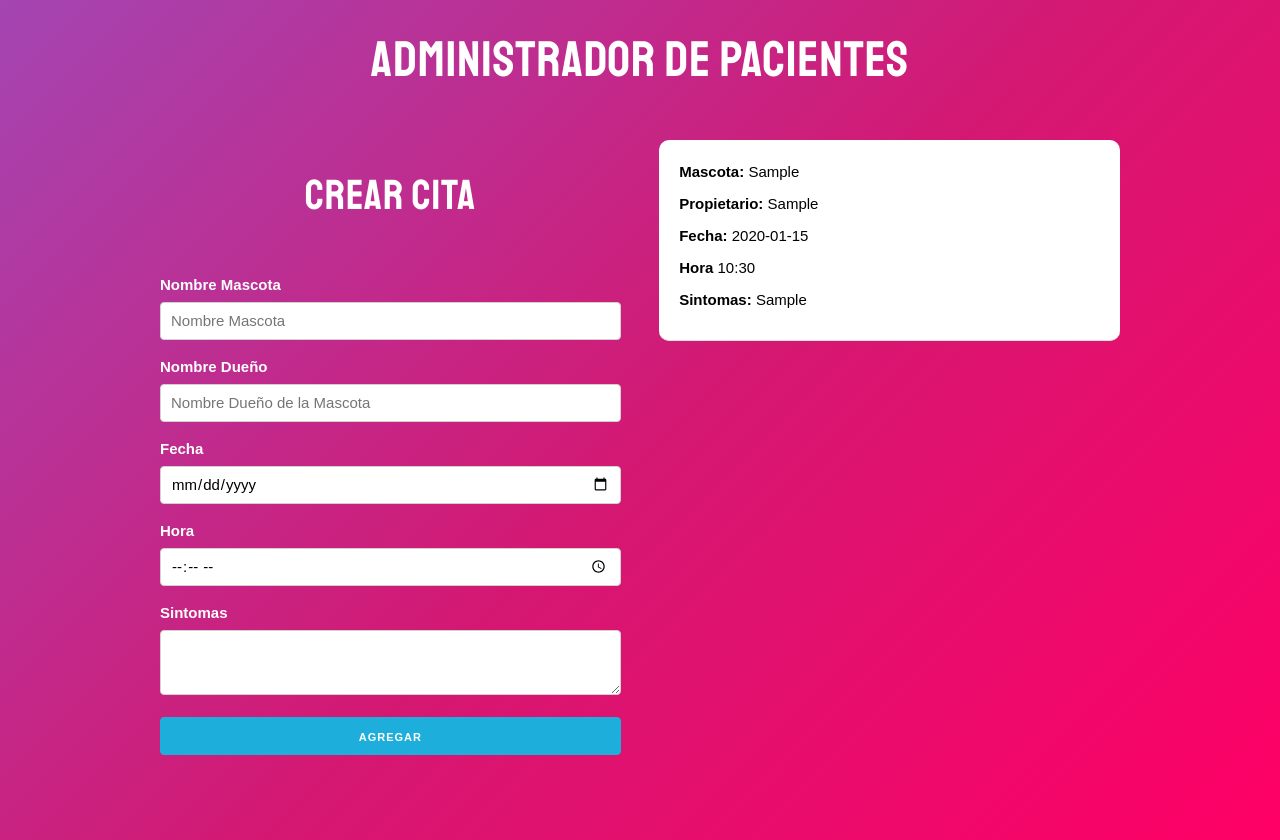
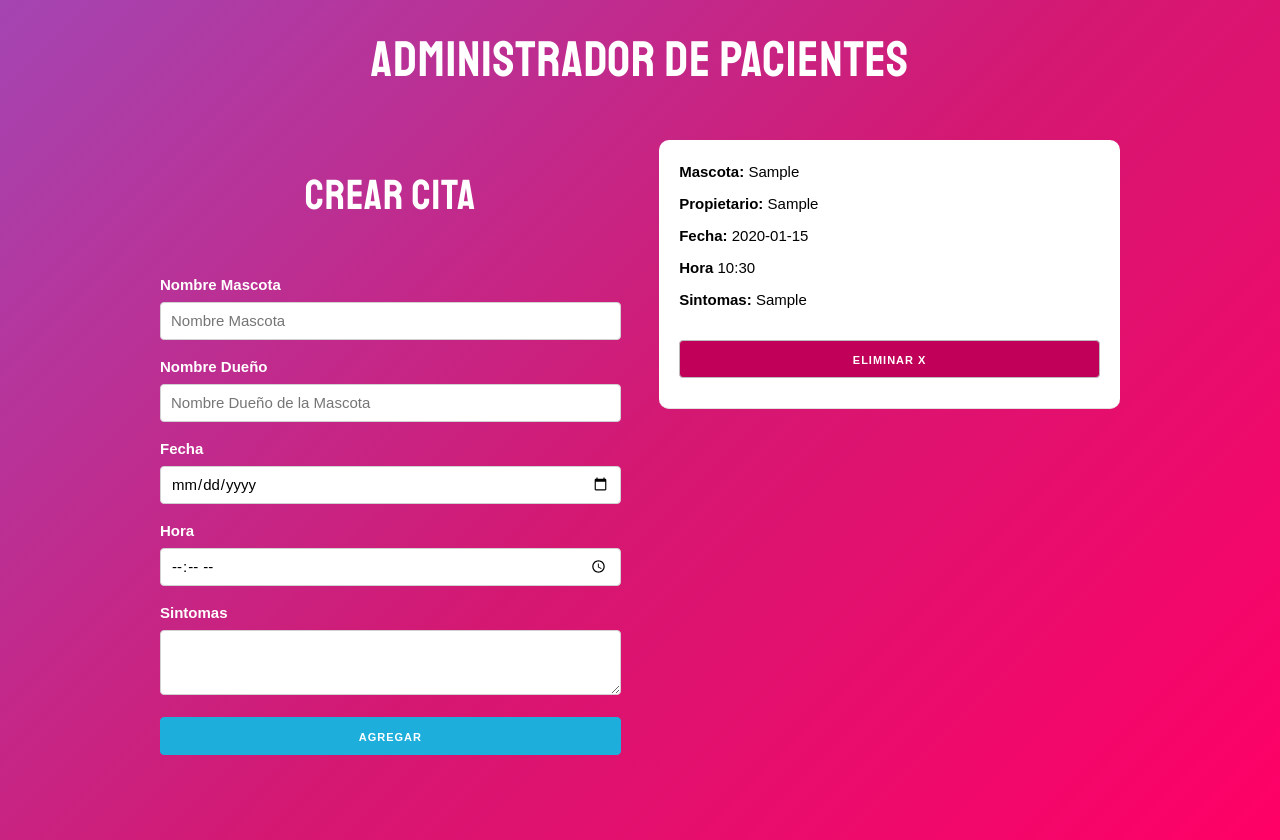
Before and after one commit to React-Development/citas-hooks, a React (Create React App) app: page / in a window 1280 px wide. Both pictures are taken after typing "Sample", "Sample", "2020-01-15", "10:30", "Sample" into the empty fields and a click on the button "AGREGAR". Built offline with nearby package versions, Linux system fonts and the light colour scheme.

Commit message:
adding removing citas function

```diff
--- a/src/App.js
+++ b/src/App.js
@@ -1,6 +1,6 @@
 import React, { useState, Fragment } from "react";
 
-function Cita({ cita }) {
+function Cita({ cita, index, eliminarCita }) {
   return (
     <div className="cita">
       <p>
@@ -18,6 +18,9 @@ function Cita({ cita }) {
       <p>
         Sintomas: <span>{cita.sintomas}</span>
       </p>
+      <button
+      onClick={()=> eliminarCita(index)}
+      type="button" className="button eliminar u-full-width">Eliminar X</button>
     </div>
   );
 }
@@ -125,6 +128,13 @@ function App() {
     guardarCita(nuevasCitas);
   };
 
+  // elimina las citas del state
+  const eliminarCita = index => {
+    const nuevasCitas = [...citas];
+    nuevasCitas.splice(index, 1);
+    guardarCita(nuevasCitas);
+  }
+
   return (
     <Fragment>
       <h1>Administrador de Pacientes</h1>
@@ -135,7 +145,12 @@ function App() {
           </div>
           <div className="one-half column">
             {citas.map((cita, index) => (
-              <Cita key={index} index={index} cita={cita} />
+              <Cita
+                key={index}
+                index={index}
+                cita={cita}
+                eliminarCita={eliminarCita}
+              />
             ))}
           </div>
         </div>
```
